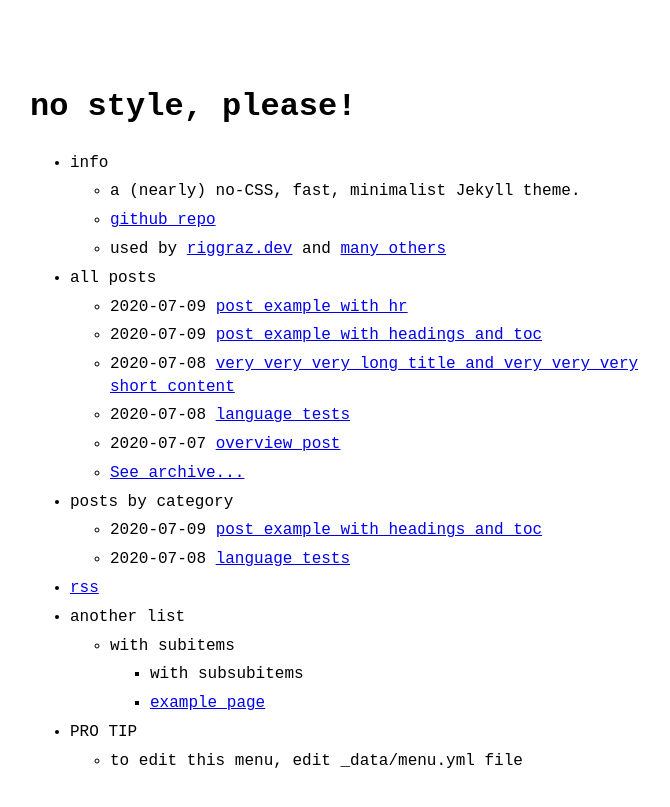
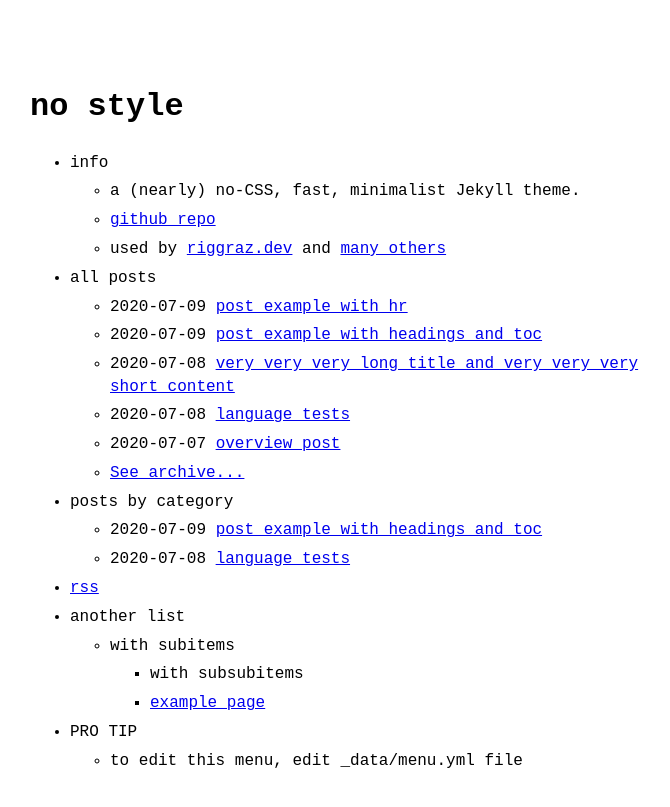
Before and after one commit to Toian/Toian.github.io, a Jekyll site: the page built from index.md, in a window 1280 px wide. Shown: the top 807 px of the page, without its empty margins (290-960 px from the left). Built offline with Jekyll 4.4.1, drawn with Linux system fonts in a browser that asks for light colours.

Commit message:
title change

```diff
--- a/_config.yml
+++ b/_config.yml
@@ -1,4 +1,4 @@
-title: no style, please! # name of the site
+title: no style # name of the site
 author: J.J.Won # name of site's author
 email: bolipo0809@gmail.com # email of site's author
 url:  # root address of the site
```
